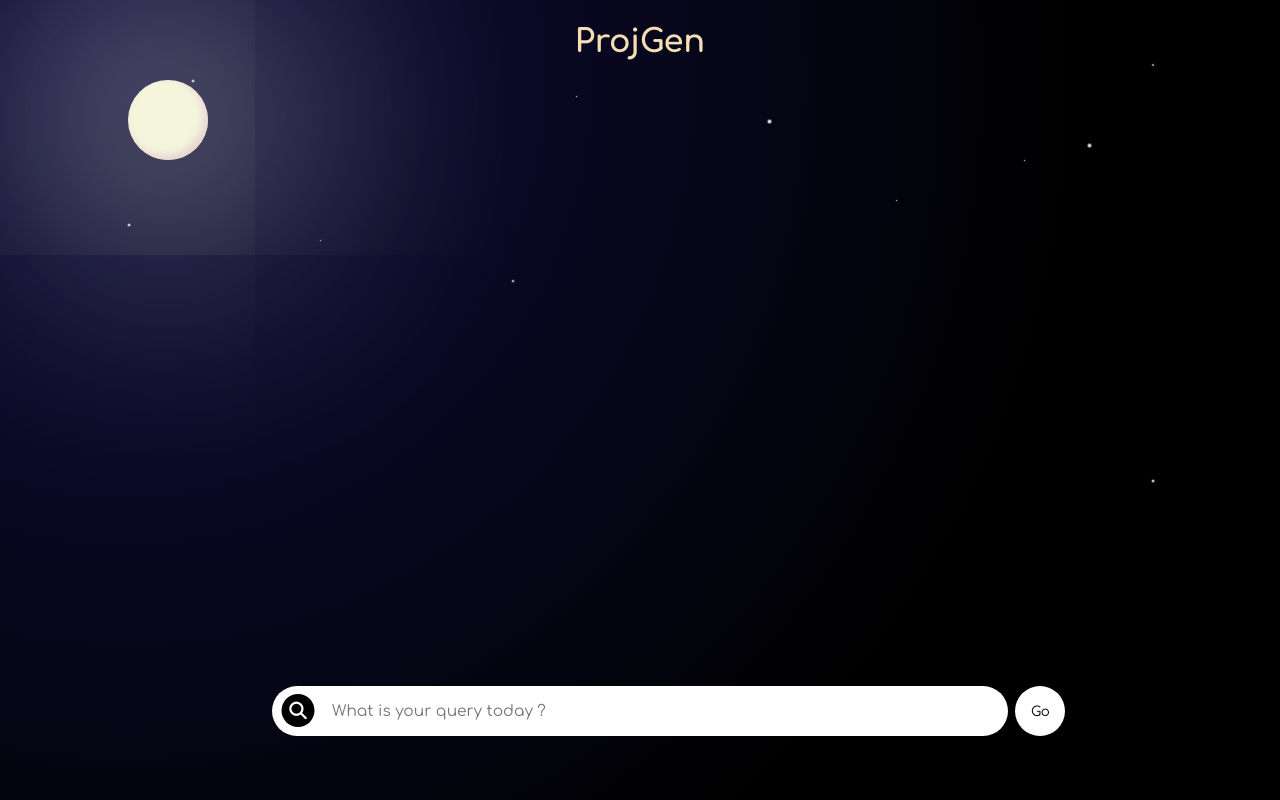
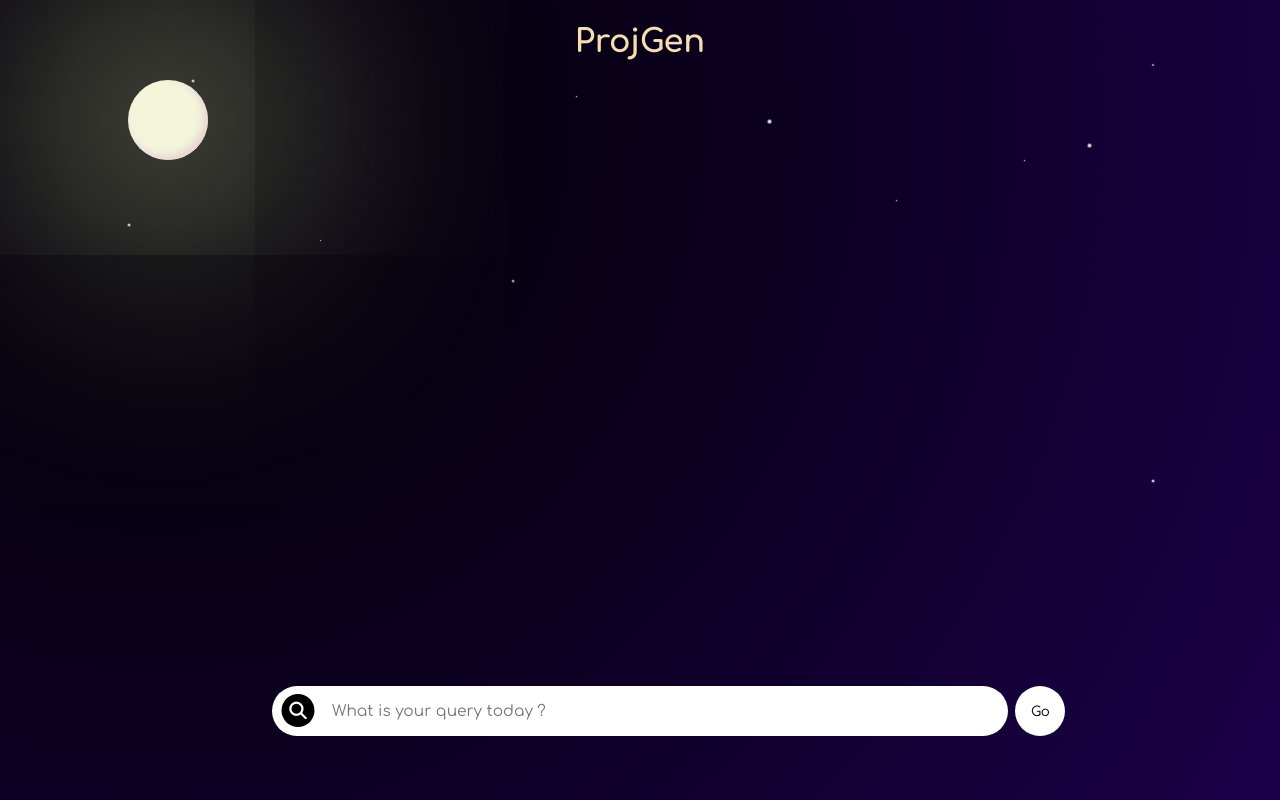
Before and after one commit to NVSSADVIK/ProjGen, a Django app: page / in a window 1280 px wide. Run offline with Django 5.2, Linux system fonts and the light colour scheme; some libraries are stand-ins or nearby versions.

Commit message:
Modified Web UI Background

```diff
--- a/BackEnd/aibe/myapp/static/myapp/style.css
+++ b/BackEnd/aibe/myapp/static/myapp/style.css
@@ -11,9 +11,14 @@ body {
     overflow-y: scroll;
     margin: 0;
     background: radial-gradient(
-    circle at 10% 10%,
-    rgba(16, 15, 63, 1) 0%,
-    rgba(0, 0, 0, 1) 70%
+    circle at calc(10vh + 6%) calc(10vh + 5%),
+    /*rgba(16, 15, 63, 1) 0%,
+    rgba(0, 0, 0, 1) 70% */
+
+    #000000 5%,
+    #1b0049 100%
+
+
     );
 }
 .wrapper h1 {
--- a/db_manip.py
+++ b/db_manip.py
@@ -9,6 +9,7 @@ class DBManip:
     def __init__(self):
         # Create a table inside the db if not exists
         self.create_table()
+
 
     def create_table(self):
         cur.execute("""
```
